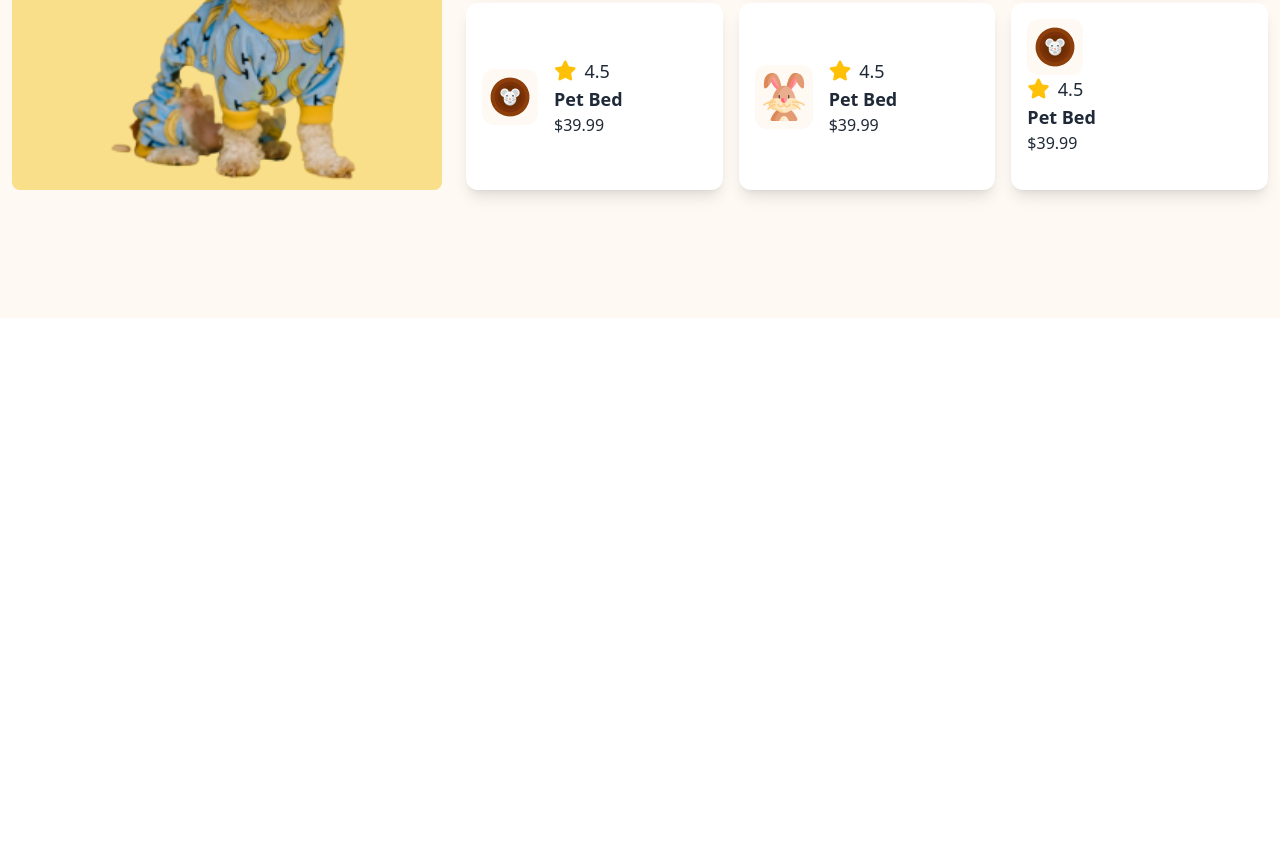
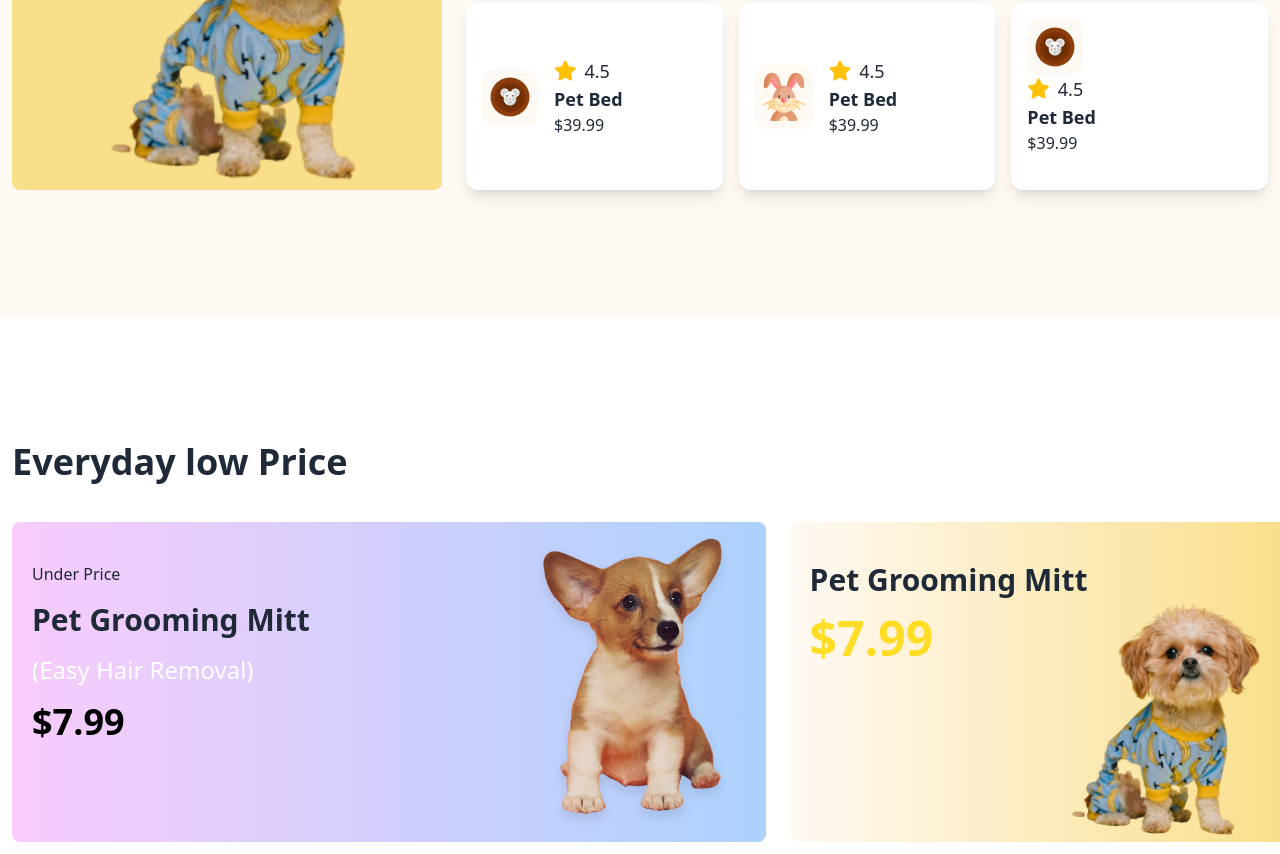
Before and after one commit to NazmulhaqueD/assignment3-with-tailwind-css, a plain HTML site: page index.html in a window 1280 px wide. Shown: the part 1826-2680 px from the top of the page. Before the commit the page ends 2256 px from the top, so only its background shows below. Drawn offline with nearby package versions, Linux system fonts and the light colour scheme.

Commit message:
Price section done

```diff
--- a/index.html
+++ b/index.html
@@ -66,11 +66,6 @@
                 px-7 text-xl">Find a pet</button>
              </div>
 
-              <!-- bottom-banner -->
-             <!-- <div class="absolute top-[140px] md:top-[300px] lg:-top-[50px] z-0">
-                <img class="h-200px" src="c1-assets/cat-big.png" alt="">
-              </div> -->
-
           </section>
      </header>
      <!-- main -->
@@ -115,7 +110,7 @@
               </div>
          </section>
 
-        <!-- tending-section -->
+        <!-- tending-section  -->
          <section class="md:bg-[#FFF9F4] mb-16 md:mb-28 md:py-32">
            <!-- tending section -->
           <div class="max-w-[1320px] mx-auto px-3">
@@ -235,6 +230,28 @@
           </div>
          </section>
 
+         <!-- price section -->
+        <section class=" max-w-[1320px] mx-auto p-3">
+          <h1 class="text-4xl font-bold pb-4 md:pb-10">Everyday low Price</h1>
+
+         <div class="grid gap-6 md:grid-cols-[60%_40%]">
+          <div class="bg-gradient-to-r from-[#F8CCFB] to-[#ACD2FD] rounded-lg">
+            <div class="space-y-4 py-10 px-5  bg-[url('c1-assets/cute-dog-mid.png')] bg-no-repeat bg-contain bg-right-bottom h-[40vh] rounded-lg">
+              <p class="hidden md:block">Under Price</p>
+              <h2 class="text-3xl font-bold">Pet Grooming Mitt</h2>
+              <p class="hidden md:block text-white text-2xl">(Easy Hair Removal) </p>
+              <h1 class="text-4xl md:textxl-[48px] font-bold text-white md:text-black">$7.99</h1>
+             </div>
+          </div>
+          <!-- t-shirt-dog -->
+          <div class="bg-gradient-to-r from-[#FFF9F4] to-[#F9DF8A] rounded-lg">
+            <div class="space-y-4 py-10 px-5  bg-[url('c1-assets/cute-pet-small.png')] bg-no-repeat bg-contain bg-right-bottom h-[40vh] rounded-lg">
+              <h2 class="text-3xl font-bold">Pet Grooming Mitt</h2>
+              <p class="text-4xl md:text-5xl font-bold text-[#FFDC26]">$7.99 </p>
+             </div>
+          </div>
+         </div>
+        </section>
       </main>
       <!-- footer -->
        <footer>
```
